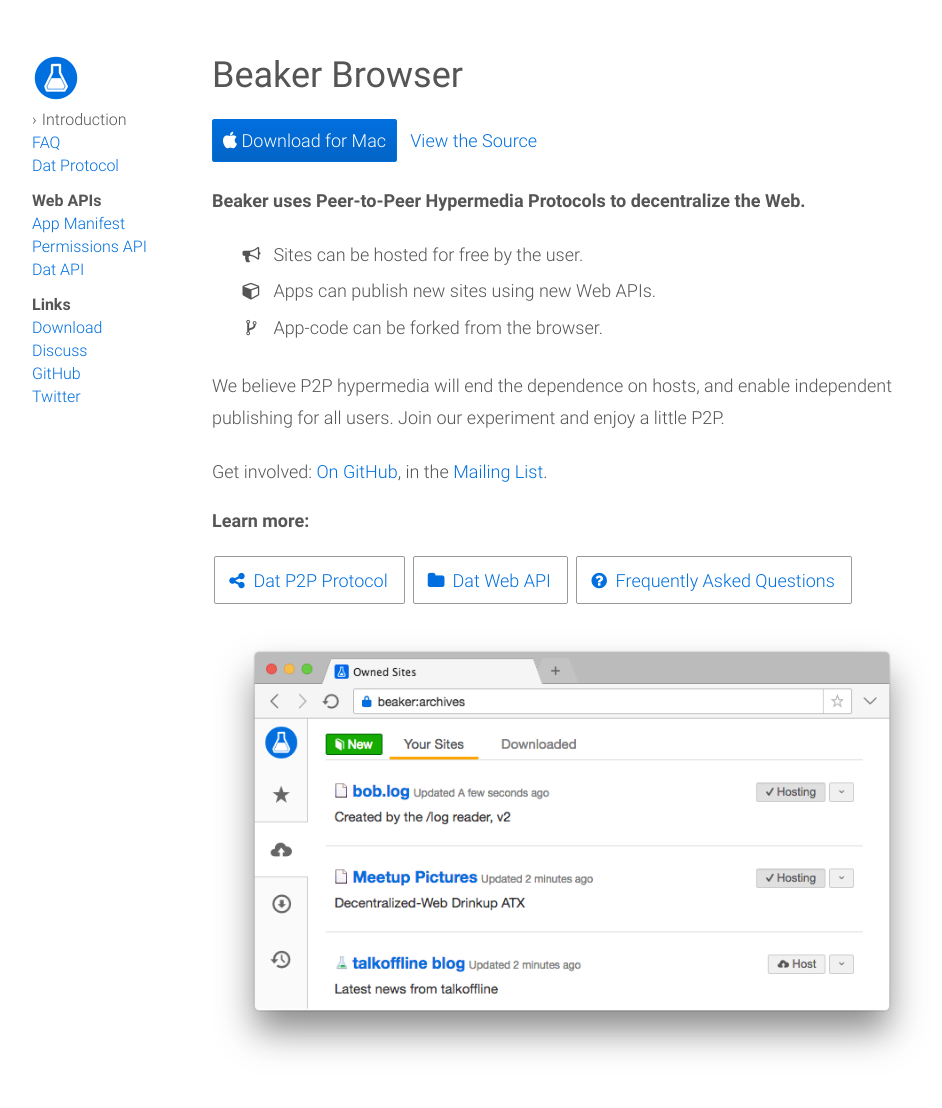
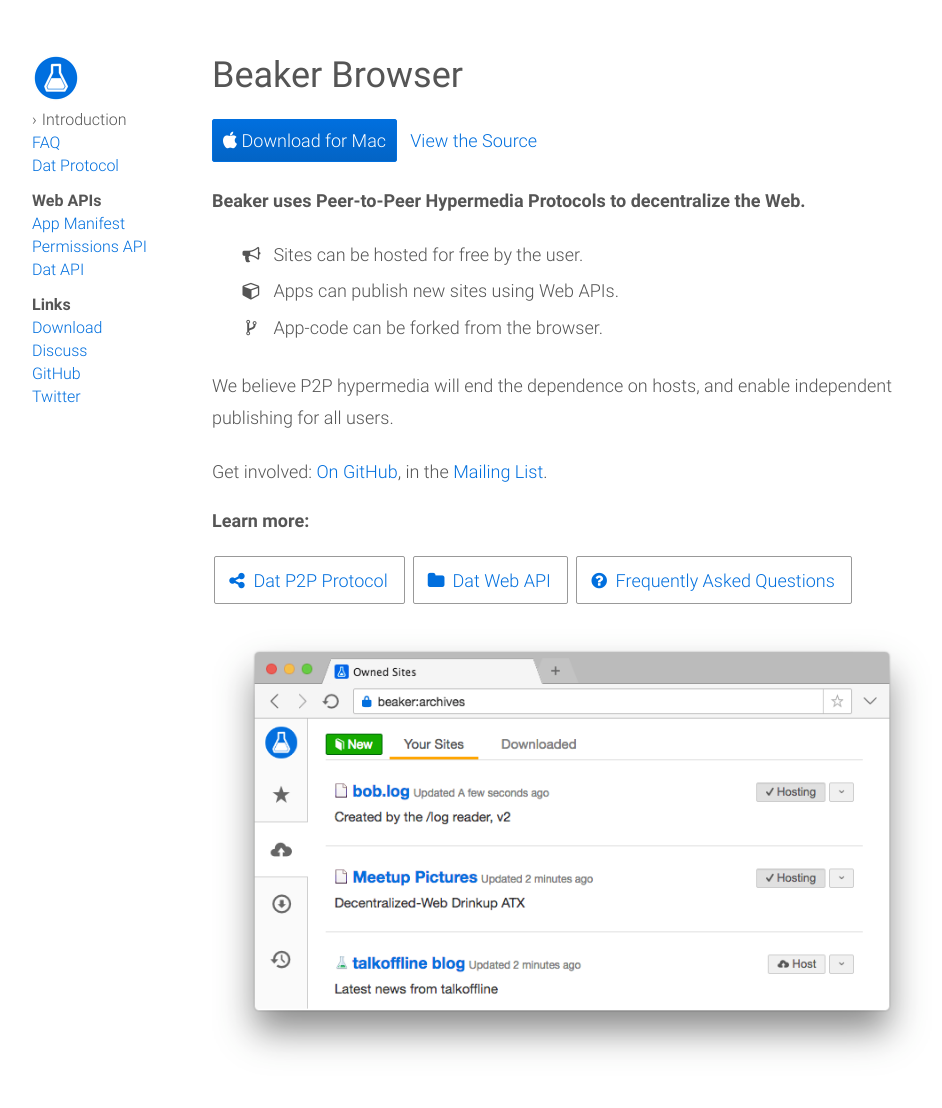
Before and after one commit to beakerbrowser/beakerbrowser.com, a Jekyll site: the page built from _docs/index.md, in a window 1280 px wide. Shown: the whole page, without its empty margins (128-1070 px from the left). Built offline with Jekyll 4.4.1, drawn with Linux system fonts in a browser that asks for light colours.

Commit message:
update docs

```diff
--- a/_docs/index.md
+++ b/_docs/index.md
@@ -11,12 +11,11 @@
 
 <ul class="icon-discs">
   <li><span class="fa fa-bullhorn"></span> Sites can be hosted for free by the user.</li>
-  <li><span class="fa fa-cube"></span> Apps can publish new sites using new Web APIs.</li>
+  <li><span class="fa fa-cube"></span> Apps can publish new sites using Web APIs.</li>
   <li><span class="fa fa-code-fork"></span> App-code can be forked from the browser.</li>
 </ul>
 
 We believe P2P hypermedia will end the dependence on hosts, and enable independent publishing for all users.
-Join our experiment and enjoy a little P2P.
 
 Get involved: <a href="https://github.com/beakerbrowser/beaker">On GitHub</a>, in the <a href="https://groups.google.com/forum/#!forum/beaker-browser">Mailing List</a>.
 
```
